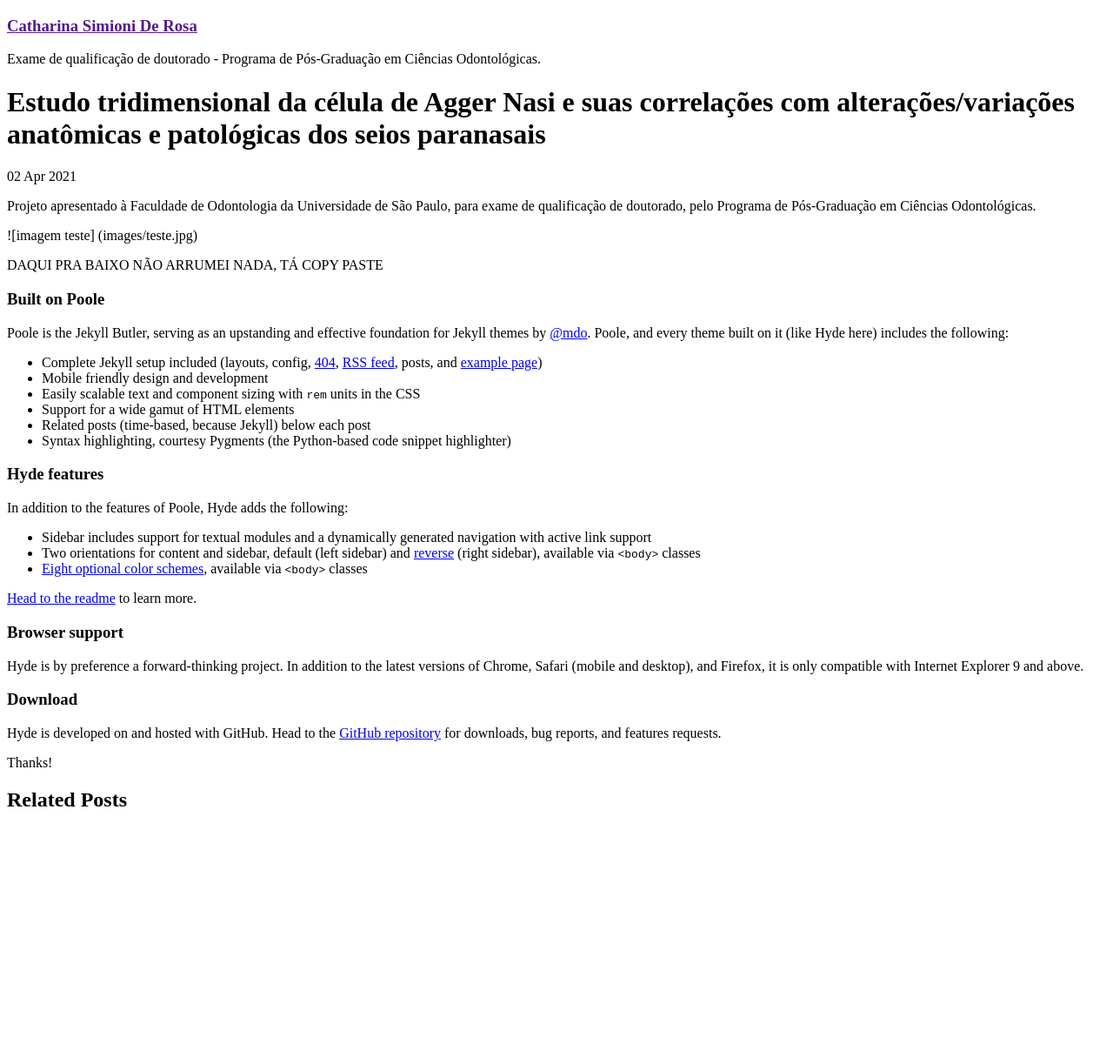
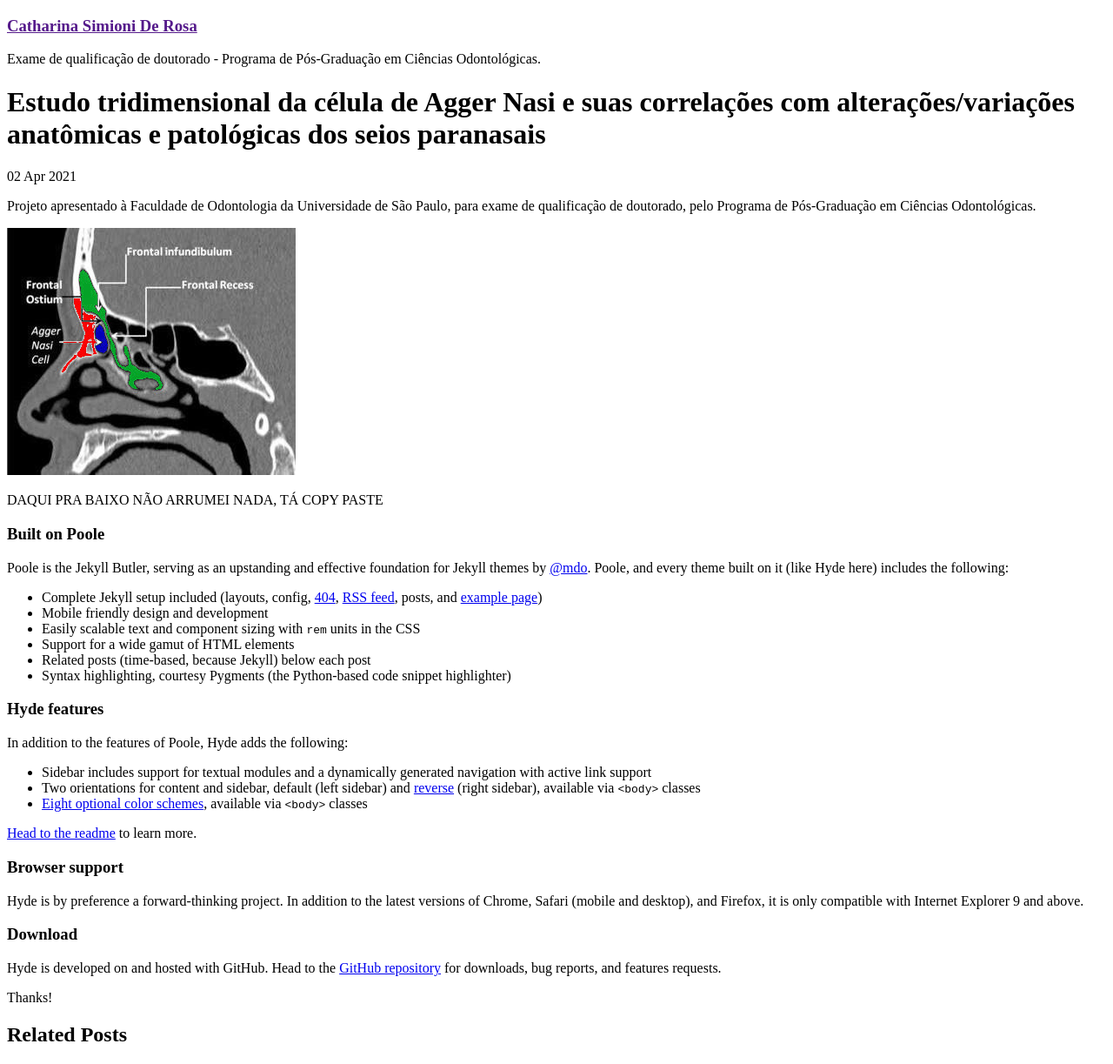
Before and after one commit to pedrowvalle/pedrowvalle.github.io, a Jekyll site: the page built from _posts/2021-04-02-introducing-hyde.md, in a window 1280 px wide. Shown: the whole page at 87% size. Built offline with Jekyll 4.4.1, drawn with Linux system fonts in a browser that asks for light colours; Markdown is read by kramdown in place of the engine named in the settings; before the commit the page ends 953 px from its top, so only the background shows below that.

Commit message:
Update 2021-04-02-introducing-hyde.md

```diff
--- a/_posts/2021-04-02-introducing-hyde.md
+++ b/_posts/2021-04-02-introducing-hyde.md
@@ -5,7 +5,7 @@ title: Estudo tridimensional da célula de Agger Nasi e suas correlações com a
 
 Projeto apresentado à Faculdade de Odontologia da Universidade de São Paulo, para exame de qualificação de doutorado, pelo Programa de Pós-Graduação em Ciências Odontológicas.
 
-![imagem teste] (images/teste.jpg)
+![imagem teste](/images/teste.jpg)
 
 DAQUI PRA BAIXO NÃO ARRUMEI NADA, TÁ COPY PASTE
 
```
